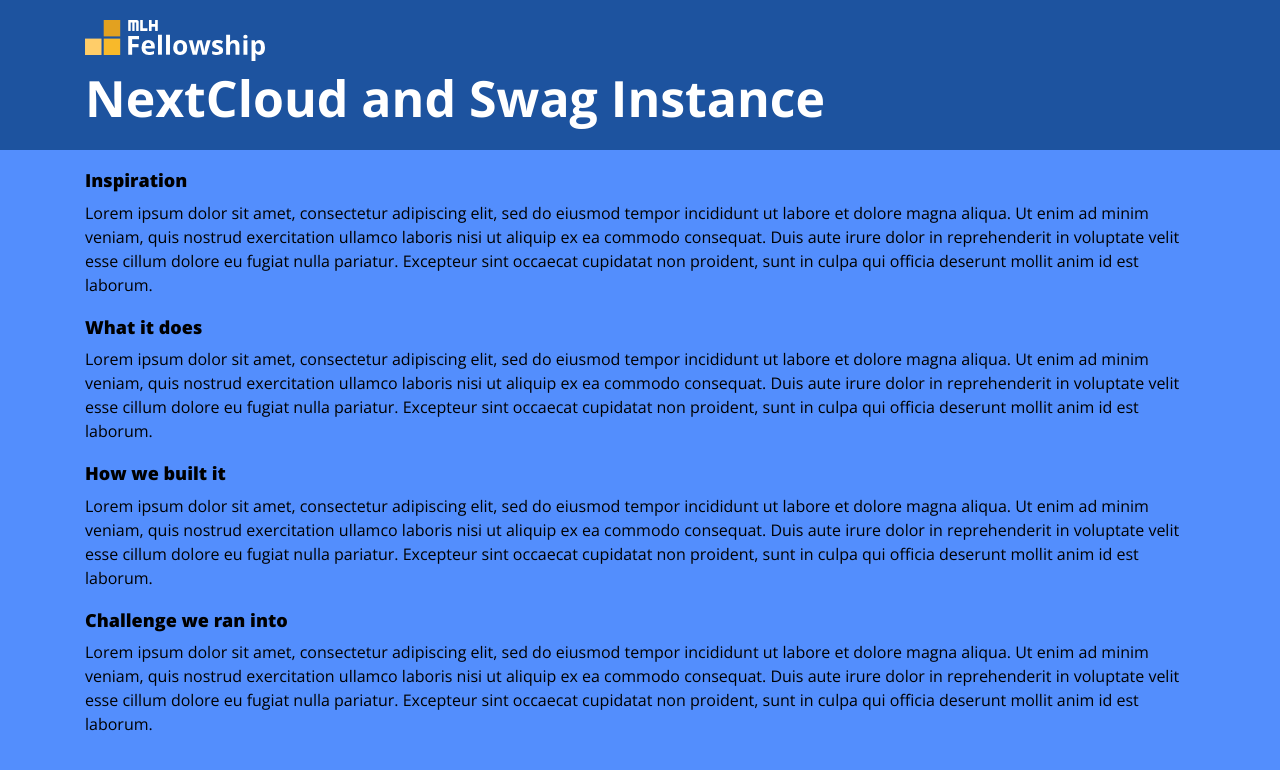
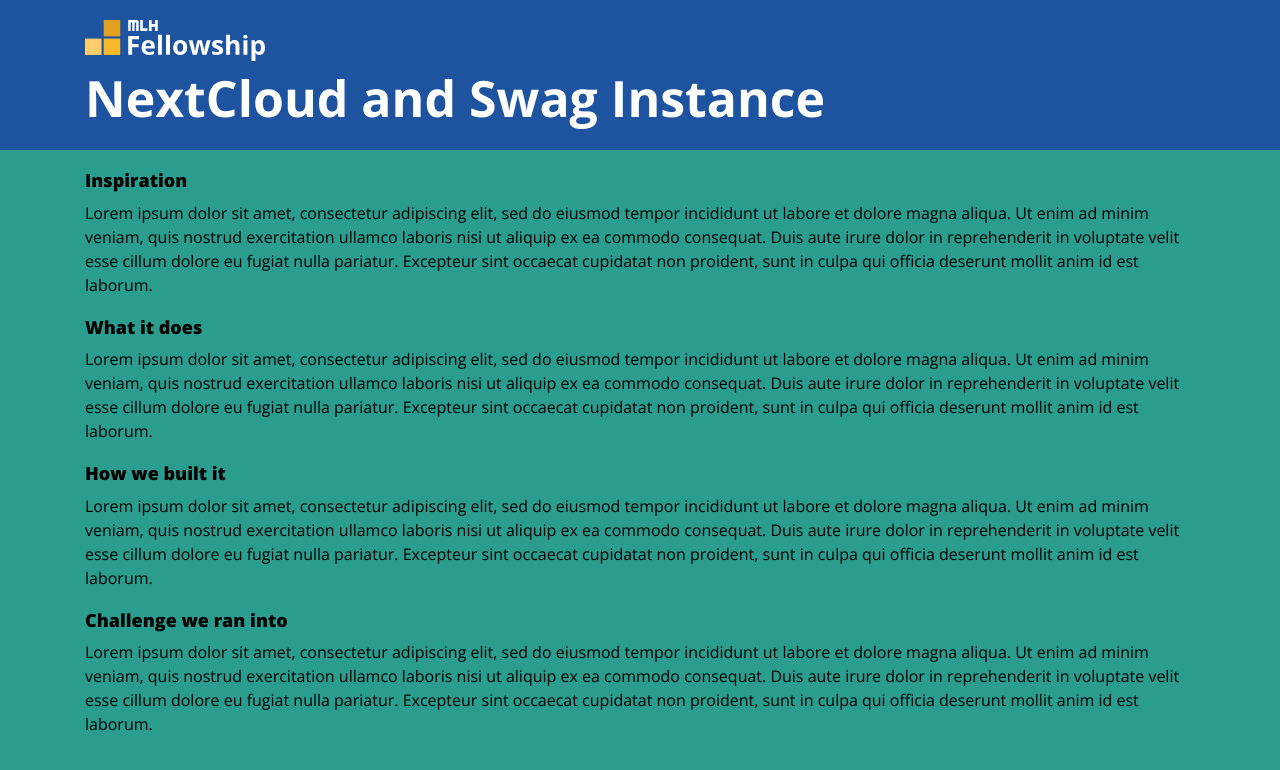
Before and after one commit to kischoaf/kischoaf.github.io, a Jekyll site: the page built from projects/next.md, in a window 1280 px wide. Shown: the top 770 px of the page. Built offline with Jekyll 4.4.1, drawn with Linux system fonts in a browser that asks for light colours; nearby versions of some CDN libraries.

Commit message:
changing some colors

```diff
--- a/_sass/page.scss
+++ b/_sass/page.scss
@@ -7,7 +7,7 @@
 }
 
 body {
-    background-color: #538efd !important;
+    background-color: #2a9d8f !important;
     background-size: cover;
     width: auto!important;
     overflow-x: hidden!important;
--- a/_sass/profile.scss
+++ b/_sass/profile.scss
@@ -1,5 +1,5 @@
 .profile {
-    background-color: #1d539f !important;
+    background-color: #264653 !important;
     text-align: center;
     height: 320px;
     margin-bottom: 50px;
```
